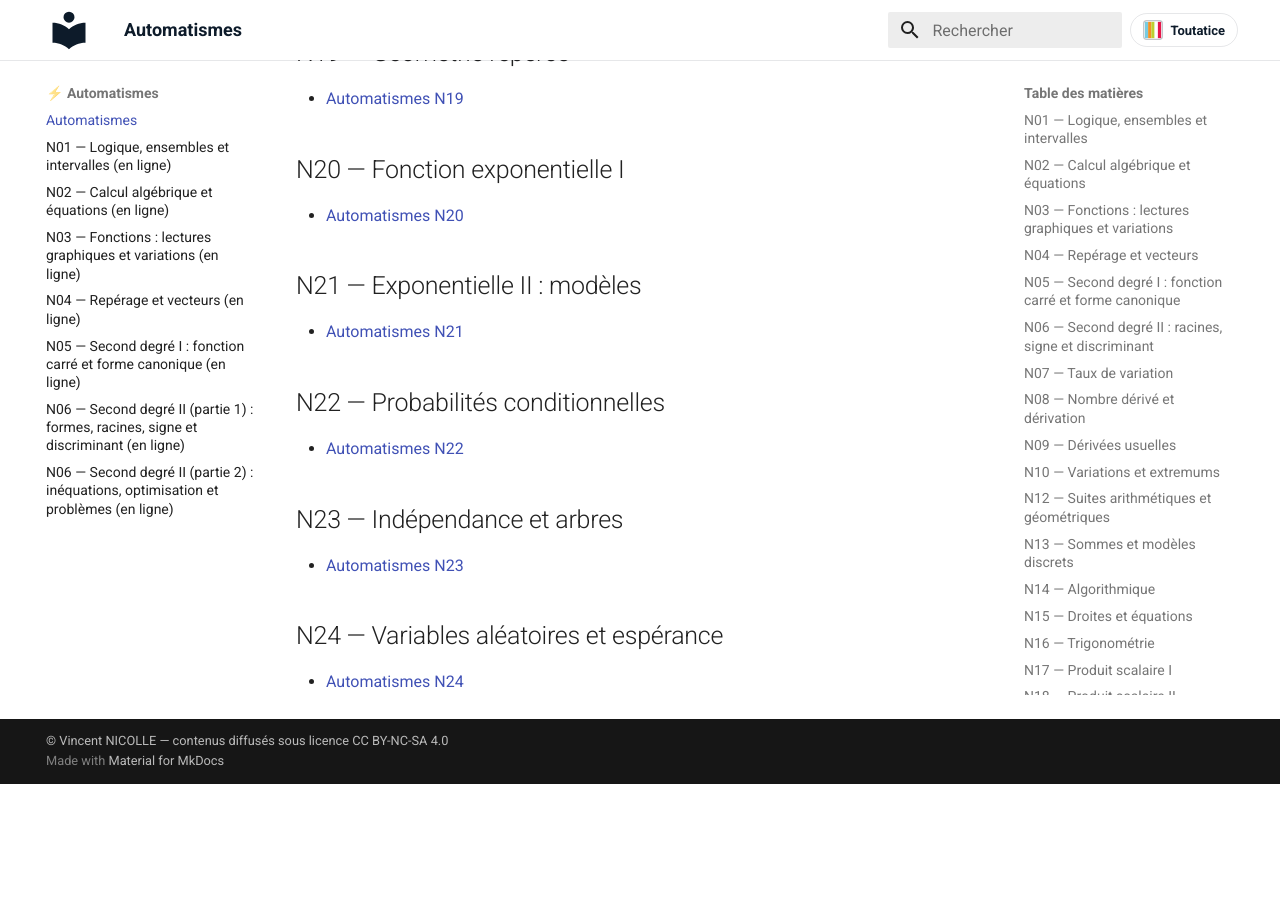
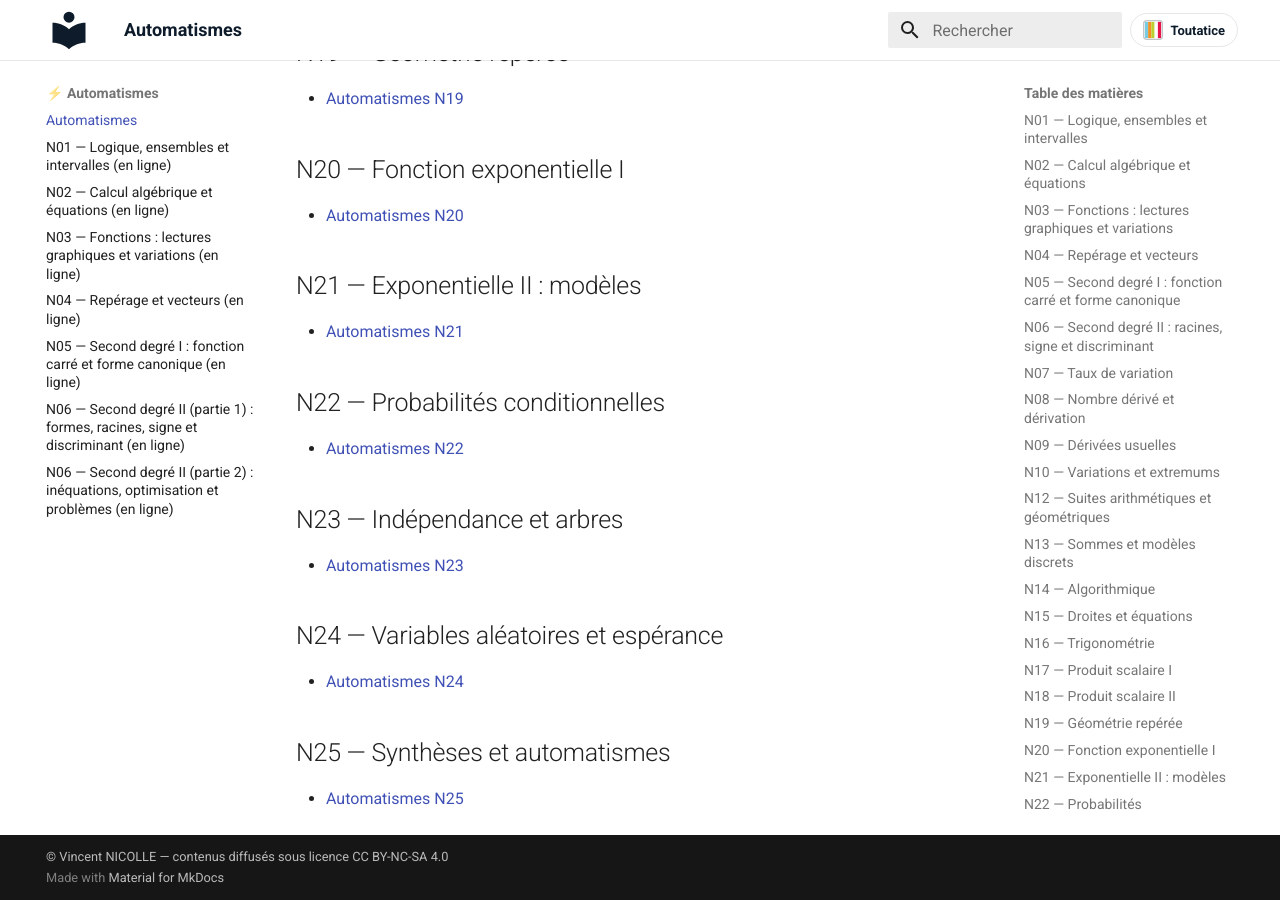
Before and after one commit to vnicolle56610/maths-premiere-specialite, an MkDocs documentation site: the page built from docs/automatismes/index.md, in a window 1280 px wide and 900 px high, scrolled down 2637 px. Built offline with MkDocs 1.6.1 and Material for MkDocs 9.7.7, drawn with Linux system fonts in a browser that asks for light colours; before the commit the page ends 3421 px from its top, so only the background shows below that.

Commit message:
Publication automatique : 2 fichier(s) copié(s), 2 page(s) mise(s) à jour
Fichiers copiés :
  - docs/corriges/CORRIGE_TD_N05_SECOND_DEGRE_I.pdf
  - docs/td/TD_N05_SECOND_DEGRE_I.pdf

Pages mises à jour :
  - docs/automatismes/index.md
  - docs/notions/N25-syntheses-automatismes.md

Autres fichiers :
  - publication_manifest.json

Généré par le protocole de publication (publier_ressources_site.py / publier_ressources_gui.py).

```diff
--- a/docs/automatismes/index.md
+++ b/docs/automatismes/index.md
@@ -110,4 +110,8 @@ Exercices d'automatismes et mini-tests, classés par notion.
 ## N24 — Variables aléatoires et espérance
 
 - [Automatismes N24](AUTOMATISMES_N24_VARIABLES_ALEATOIRES_ESPERANCE.pdf)
+
+## N25 — Synthèses et automatismes
+
+- [Automatismes N25](AUTOMATISMES_N25_SYNTHESES_AUTOMATISMES.pdf)
 <!-- AUTO-DOCS:END -->
--- a/publication_manifest.json
+++ b/publication_manifest.json
@@ -276,6 +276,11 @@
       "automatismes": [
         "AUTOMATISMES_N24_VARIABLES_ALEATOIRES_ESPERANCE.pdf"
       ]
+    },
+    "N25": {
+      "automatismes": [
+        "AUTOMATISMES_N25_SYNTHESES_AUTOMATISMES.pdf"
+      ]
     }
   }
 }
```
Also changed, not shown: docs/notions/N25-syntheses-automatismes.md (+1 -1 lines), 2 other files.
